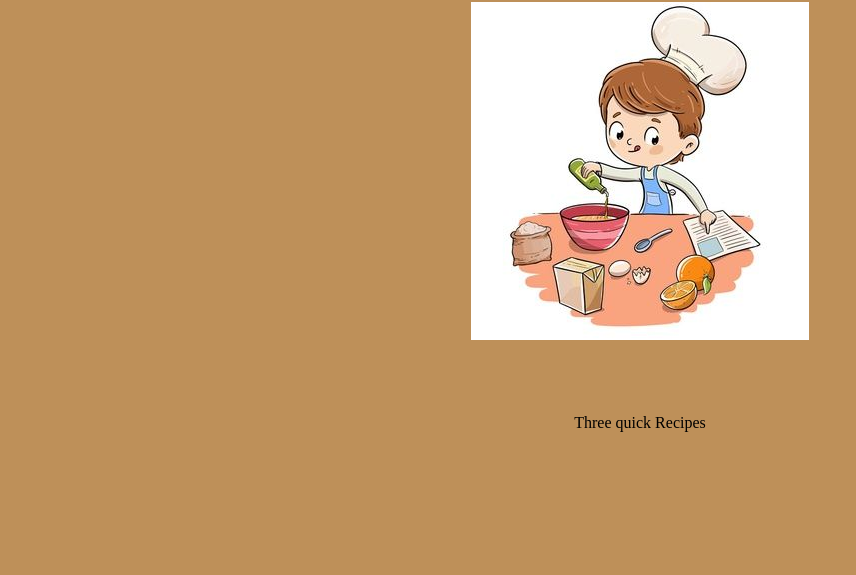
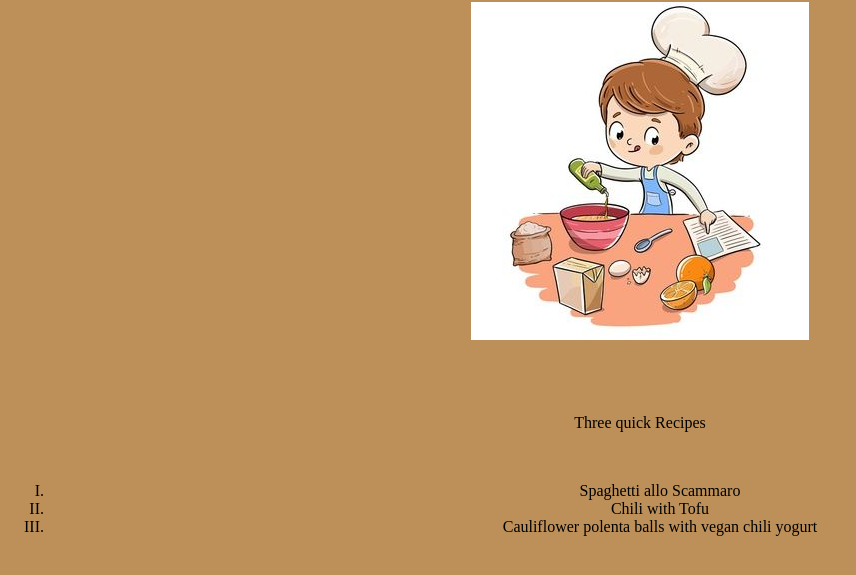
Before and after one commit to bus208/odin-recipes, a plain HTML site: page index.html in a window 1280 px wide. Shown: the part 79-654 px from the top of the page, without its empty margins (0-856 px from the left). Drawn offline with Linux system fonts and the light colour scheme.

Commit message:
add Spahetti_allo_Scammaro.html and index.html

```diff
--- a/index.html
+++ b/index.html
@@ -17,21 +17,17 @@
     <br>
     <br>
      <p style="text-align: center;font: size 35px">Three quick Recipes</p>
+     <br>
+     <ol style="text-align: center;" type="I">
+     <li>Spaghetti allo Scammaro</li>
+    <li>Chili with Tofu</li>
+     <li>Cauliflower polenta balls with vegan chili yogurt</li>
+      <br>
+
+     </ol>
 
 
 
-
-
-
-    </div>
-
-
-
-
-
-
-  </body>
-
-
+   </body>
 
 </Html>
```
Also changed, not shown: recipes/Chili_with_Tofu.html (added), recipes/Spaghetti/Spaghetti.html (deleted), recipes/Spaghetti_allo_Scammaro.html (added), 1 other file.
